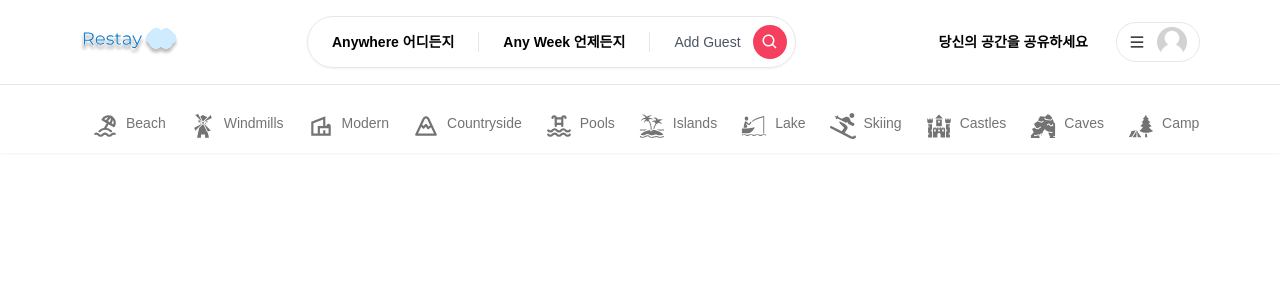
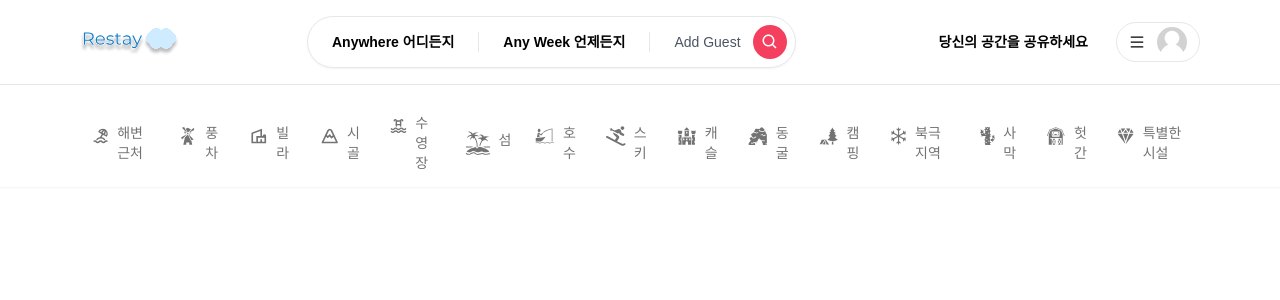
Before and after one commit to PracticeKJY/project-restay, a Next.js app: page / in a window 1280 px wide. Shown: the top 300 px of the page. Built offline with nearby package versions, Linux system fonts and the light colour scheme; no server answers; what world-countries would draw is missing.

Commit message:
🎨 modify. Category label data 수정
- 영문->한글로 데이터 수정

```diff
--- a/app/@component/Header/Categories.tsx
+++ b/app/@component/Header/Categories.tsx
@@ -1,5 +1,4 @@
-'use client'
-
+"use client"
 
 import Container from "../Container"
 
@@ -23,77 +22,77 @@ import { usePathname, useSearchParams } from "next/navigation"
 
 export const categories = [
   {
-    label: "Beach",
+    label: "해변 근처",
     icon: TbBeach,
     description: "This property is close to the beach!",
   },
   {
-    label: "Windmills",
+    label: "풍차",
     icon: GiWindmill,
     description: "This property is has windmills!",
   },
   {
-    label: "Modern",
+    label: "빌라",
     icon: MdOutlineVilla,
     description: "This property is modern!",
   },
   {
-    label: "Countryside",
+    label: "시골",
     icon: TbMountain,
     description: "This property is in the countryside!",
   },
   {
-    label: "Pools",
+    label: "수영장",
     icon: TbPool,
     description: "This is property has a beautiful pool!",
   },
   {
-    label: "Islands",
+    label: "섬",
     icon: GiIsland,
     description: "This property is on an island!",
   },
   {
-    label: "Lake",
+    label: "호수",
     icon: GiBoatFishing,
     description: "This property is near a lake!",
   },
   {
-    label: "Skiing",
+    label: "스키",
     icon: FaSkiing,
     description: "This property has skiing activies!",
   },
   {
-    label: "Castles",
+    label: "캐슬",
     icon: GiCastle,
     description: "This property is an ancient castle!",
   },
   {
-    label: "Caves",
+    label: "동굴",
     icon: GiCaveEntrance,
     description: "This property is in a spooky cave!",
   },
   {
-    label: "Camping",
+    label: "캠핑",
     icon: GiForestCamp,
     description: "This property offers camping activities!",
   },
   {
-    label: "Arctic",
+    label: "북극 지역",
     icon: BsSnow,
     description: "This property is in arctic environment!",
   },
   {
-    label: "Desert",
+    label: "사막",
     icon: GiCactus,
     description: "This property is in the desert!",
   },
   {
-    label: "Barns",
+    label: "헛간",
     icon: GiBarn,
     description: "This property is in a barn!",
   },
   {
-    label: "Lux",
+    label: "특별한 시설",
     icon: IoDiamond,
     description: "This property is brand new and luxurious!",
   },
--- a/app/@component/Inputs/CategoryInput.tsx
+++ b/app/@component/Inputs/CategoryInput.tsx
@@ -14,7 +14,7 @@ const CategoryInput: FC<CategoryInput> = ({
   onClick,
   selected,
   label,
-  icon,
+  icon: Icon,
 }) => {
   return (
     <div
@@ -25,7 +25,8 @@ const CategoryInput: FC<CategoryInput> = ({
     ${selected ? "border-black" : "border-neutral-200"}
     `}
     >
-      <div></div>
+      <Icon size={30} />
+      <div className="font-semibold">{label}</div>
     </div>
   )
 }
```
